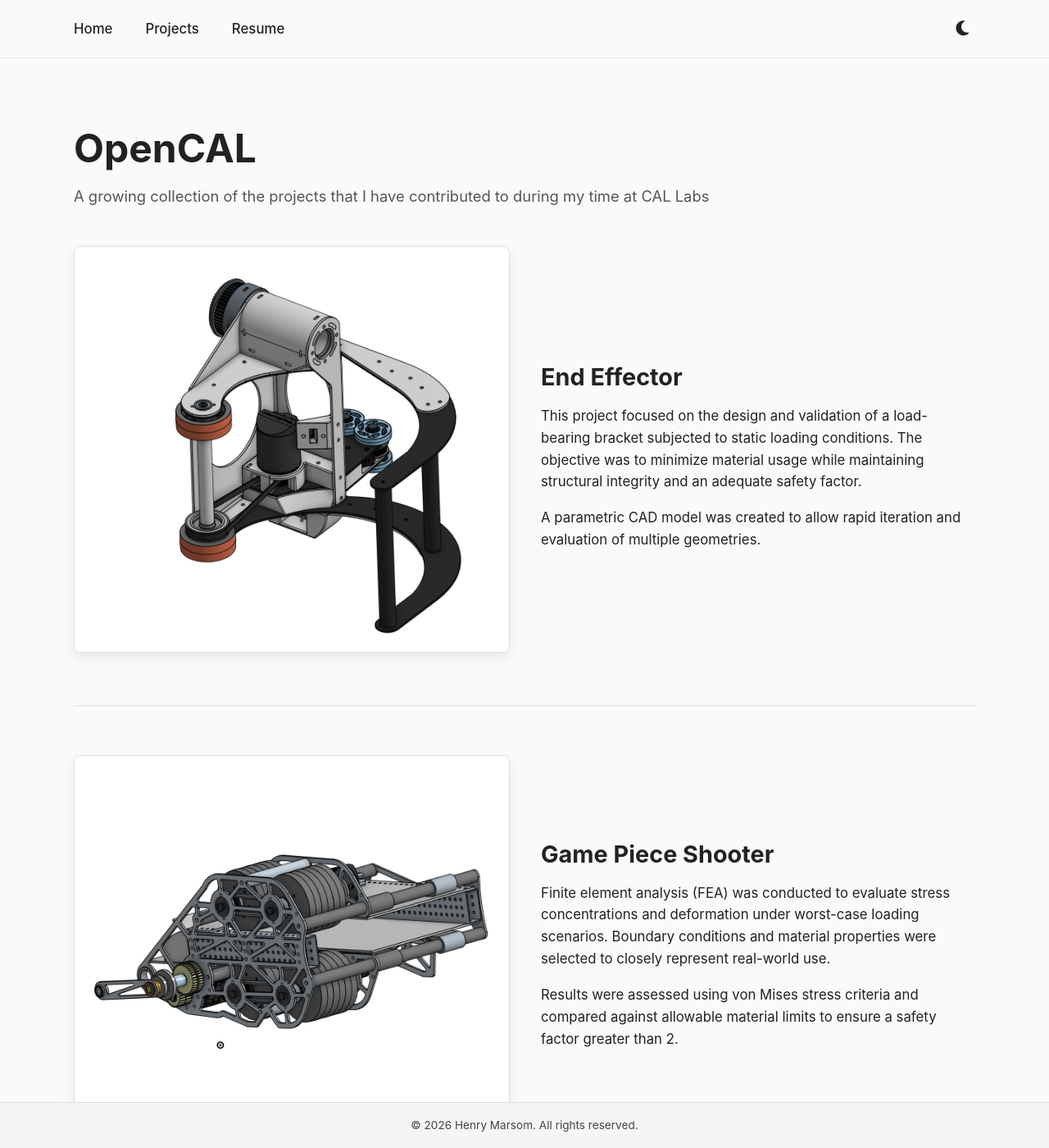
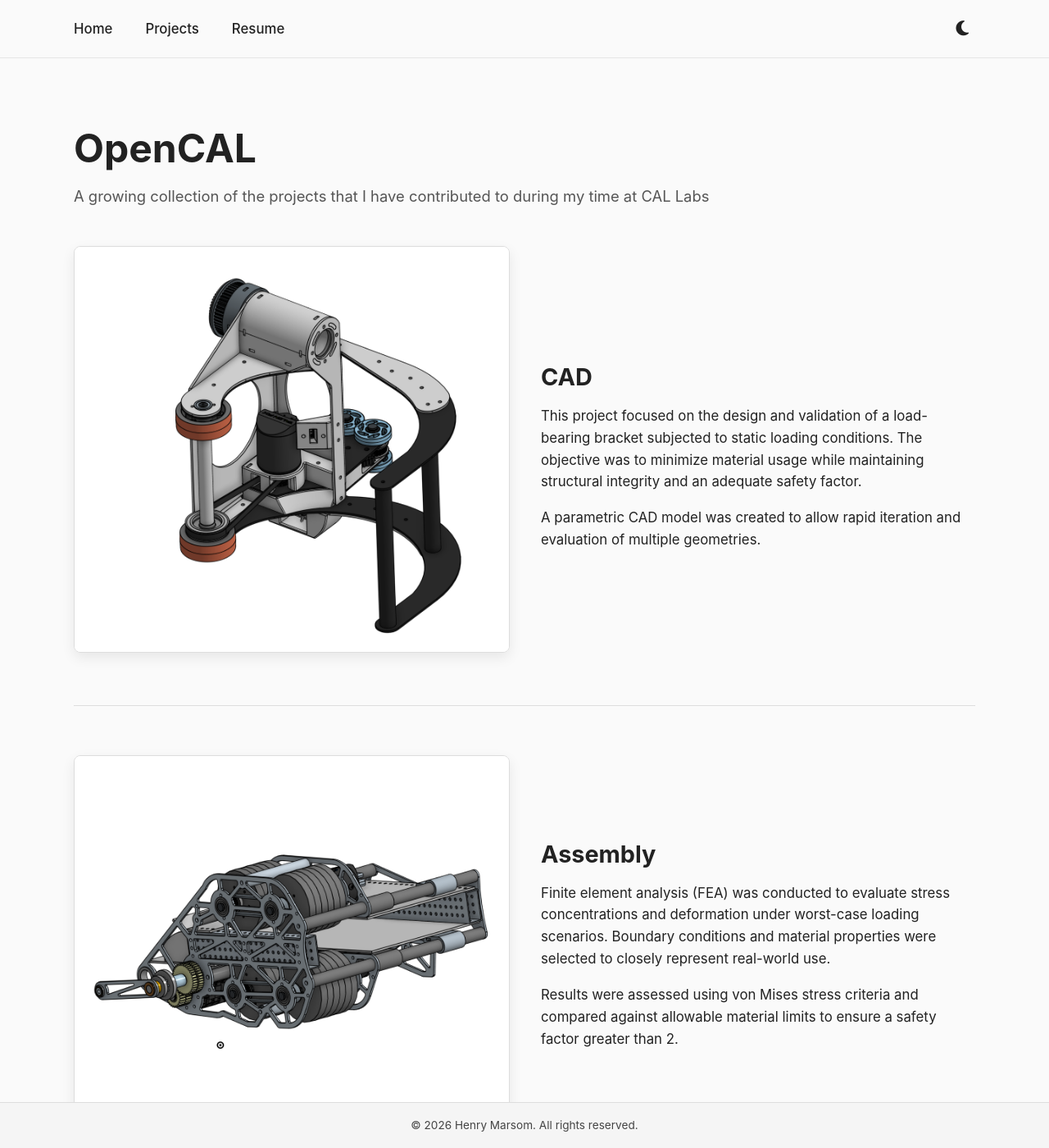
Before and after one commit to henrymarsom/henrymarsom.github.io, a Jekyll site: the page built from projects/OpenCAL.md, in a window 1280 px wide and 1400 px high. Shown: the whole window at 82% size. Built offline with Jekyll 4.4.1, drawn with Linux system fonts in a browser that asks for light colours.

Commit message:
Update OpenCAL.md

```diff
--- a/projects/OpenCAL.md
+++ b/projects/OpenCAL.md
@@ -14,11 +14,11 @@ permalink: /projects/OpenCAL/
   <!-- Section 1 -->
   <div class="project-detail-row">
     <div class="project-detail-image">
-      <img src="{{ site.baseurl }}/assets/2025 FRC.png" alt="End Effector">
+      <img src="{{ site.baseurl }}/assets/2025 FRC.png" alt="CAD">
     </div>
 
     <div class="project-detail-text">
-      <h2>End Effector</h2>
+      <h2>CAD</h2>
       <p>
         This project focused on the design and validation of a load-bearing bracket
         subjected to static loading conditions. The objective was to minimize material
@@ -36,11 +36,11 @@ permalink: /projects/OpenCAL/
   <!-- Section 2 -->
   <div class="project-detail-row">
     <div class="project-detail-image">
-      <img src="{{ site.baseurl }}/assets/2024 FRC.png" alt="Game Piece Shooter">
+      <img src="{{ site.baseurl }}/assets/2024 FRC.png" alt="Assembly">
     </div>
 
     <div class="project-detail-text">
-      <h2>Game Piece Shooter</h2>
+      <h2>Assembly</h2>
       <p>
         Finite element analysis (FEA) was conducted to evaluate stress concentrations
         and deformation under worst-case loading scenarios. Boundary conditions and
@@ -58,11 +58,11 @@ permalink: /projects/OpenCAL/
   <!-- Section 3 -->
   <div class="project-detail-row">
     <div class="project-detail-image">
-      <img src="{{ site.baseurl }}/assets/2023o FRC.png" alt="Intake">
+      <img src="{{ site.baseurl }}/assets/2023o FRC.png" alt="Prototyping">
     </div>
 
     <div class="project-detail-text">
-      <h2>Intake</h2>
+      <h2>Prototyping</h2>
       <p>
         Based on analysis results, geometry refinements were implemented to reduce mass
         while preserving structural performance. Fillet radii and thickness
```
